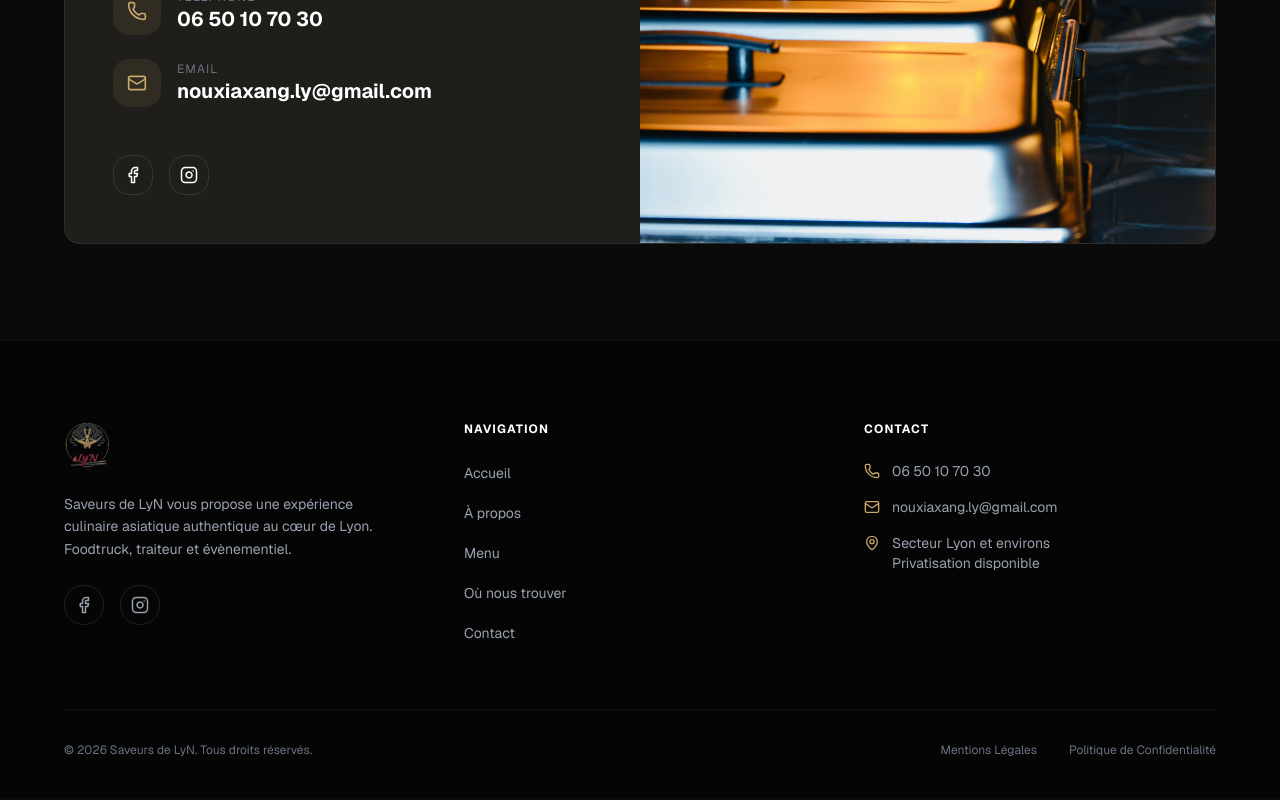
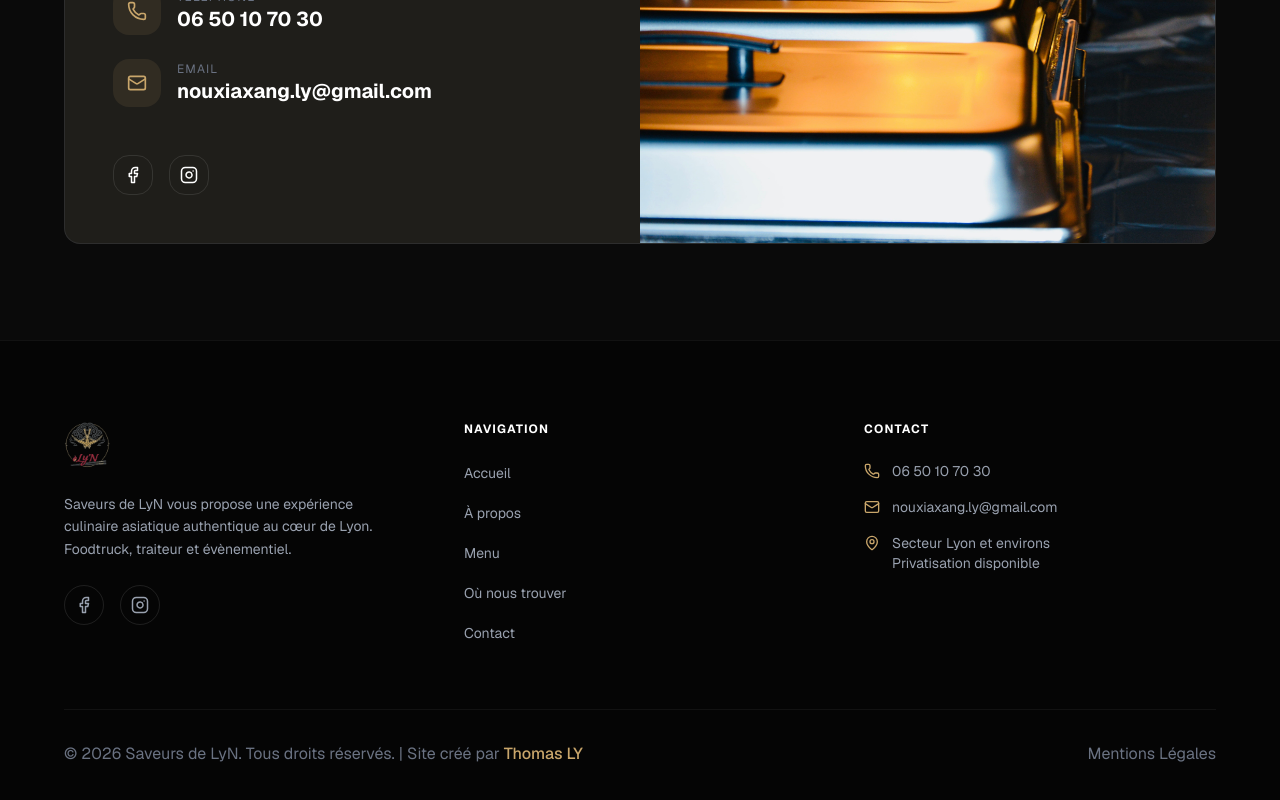
Before and after one commit to lythomm/saveurs-ly-n, a Vue app: page / in a window 1280 px wide. Shown: the part 5220-6020 px from the top of the page. Built offline with nearby package versions, Linux system fonts and the light colour scheme.

Commit message:
update footer and legal

```diff
--- a/src/components/Footer.vue
+++ b/src/components/Footer.vue
@@ -2,7 +2,7 @@
 import { Facebook, Instagram, Mail, Phone, MapPin } from "lucide-vue-next";
 import logoUrl from "../assets/logo.png";
 
-const emit = defineEmits(['open-legal']);
+const emit = defineEmits(["open-legal"]);
 
 const navLinks = [
   { name: "Accueil", href: "#home" },
@@ -24,7 +24,8 @@ const navLinks = [
               <img :src="logoUrl" alt="LyN Logo" class="h-12 w-auto" />
             </a>
             <p class="text-gray-400 leading-relaxed text-sm max-w-xs">
-              Saveurs de LyN vous propose une expérience culinaire asiatique authentique au cœur de Lyon. Foodtruck, traiteur et évènementiel.
+              Saveurs de LyN vous propose une expérience culinaire asiatique
+              authentique au cœur de Lyon. Foodtruck, traiteur et évènementiel.
             </p>
             <div class="flex gap-4">
               <a
@@ -46,7 +47,11 @@ const navLinks = [
 
           <!-- Quick Links -->
           <div>
-            <h3 class="text-white font-bold mb-6 uppercase tracking-widest text-xs">Navigation</h3>
+            <h3
+              class="text-white font-bold mb-6 uppercase tracking-widest text-xs"
+            >
+              Navigation
+            </h3>
             <ul class="flex flex-col gap-4">
               <li v-for="link in navLinks" :key="link.name">
                 <a
@@ -61,36 +66,68 @@ const navLinks = [
 
           <!-- Contact Info -->
           <div>
-            <h3 class="text-white font-bold mb-6 uppercase tracking-widest text-xs">Contact</h3>
+            <h3
+              class="text-white font-bold mb-6 uppercase tracking-widest text-xs"
+            >
+              Contact
+            </h3>
             <ul class="flex flex-col gap-4">
               <li>
-                <a href="tel:0650107030" class="flex items-center gap-3 text-gray-400 hover:text-gold transition-colors text-sm group">
+                <a
+                  href="tel:0650107030"
+                  class="flex items-center gap-3 text-gray-400 hover:text-gold transition-colors text-sm group"
+                >
                   <Phone :size="16" class="text-gold" />
                   06 50 10 70 30
                 </a>
               </li>
               <li>
-                <a href="mailto:nouxiaxang.ly@gmail.com" class="flex items-center gap-3 text-gray-400 hover:text-gold transition-colors text-sm group">
+                <a
+                  href="mailto:nouxiaxang.ly@gmail.com"
+                  class="flex items-center gap-3 text-gray-400 hover:text-gold transition-colors text-sm group"
+                >
                   <Mail :size="16" class="text-gold" />
                   nouxiaxang.ly@gmail.com
                 </a>
               </li>
               <li class="flex items-start gap-3 text-gray-400 text-sm">
                 <MapPin :size="16" class="text-gold mt-0.5 shrink-0" />
-                <span>Secteur Lyon et environs<br />Privatisation disponible</span>
+                <span
+                  >Secteur Lyon et environs<br />Privatisation disponible</span
+                >
               </li>
             </ul>
           </div>
         </div>
 
         <!-- Bottom Bar -->
-        <div class="pt-8 border-t border-white/5 flex flex-col md:flex-row justify-between items-center gap-6 text-xs text-gray-500">
-          <div>
-            © {{ new Date().getFullYear() }} Saveurs de LyN. Tous droits réservés.
+        <div
+          class="pt-8 border-t border-white/5 flex flex-col md:flex-row justify-between items-center gap-6 text-md text-gray-500"
+        >
+          <div class="text-center md:text-left flex gap-1">
+            <p>
+              © {{ new Date().getFullYear() }} Saveurs de LyN. Tous droits
+              réservés.
+            </p>
+            <p>
+              | Site créé par
+              <a
+                href="https://thomas-ly.vercel.app/"
+                target="_blank"
+                rel="noopener noreferrer"
+                class="text-gold font-medium hover:underline cursor-pointer"
+              >
+                Thomas LY
+              </a>
+            </p>
           </div>
           <div class="flex gap-8">
-            <button @click="emit('open-legal')" class="hover:text-gold transition-colors cursor-pointer">Mentions Légales</button>
-            <button @click="emit('open-legal')" class="hover:text-gold transition-colors cursor-pointer">Politique de Confidentialité</button>
+            <button
+              @click="emit('open-legal')"
+              class="hover:text-gold transition-colors cursor-pointer"
+            >
+              Mentions Légales
+            </button>
           </div>
         </div>
       </div>
--- a/src/components/Legal.vue
+++ b/src/components/Legal.vue
@@ -51,11 +51,11 @@ const emit = defineEmits(["close"]);
               </h2>
               <p>
                 Le site internet <strong>Saveurs de LyN</strong> est édité par
-                l'entreprise individuelle [NOM DE L'ENTREPRISE], domiciliée à
-                [ADRESSE DU SIÈGE SOCIAL].
+                l'entreprise individuelle <strong>Nou LY</strong>, domiciliée au
+                <strong>15, rue Marcel Paul, 69520 Grigny</strong>.
               </p>
               <ul class="mt-4 space-y-2">
-                <li><strong>SIRET :</strong> [VOTRE NUMÉRO SIRET]</li>
+                <li><strong>SIRET :</strong> 939 849 659 00015</li>
                 <li>
                   <strong>Responsable de la publication :</strong> Nouxiaxang Ly
                 </li>
@@ -67,9 +67,7 @@ const emit = defineEmits(["close"]);
             <div>
               <h2 class="text-xl font-bold text-white mb-4">2. Hébergement</h2>
               <p>
-                Le site est hébergé par [NOM DE L'HÉBERGEUR (ex: Vercel,
-                Netlify, Hostinger)], dont le siège social est situé à [ADRESSE
-                DE L'HÉBERGEUR].
+                Le site est hébergé par <strong>Vercel Inc.</strong>, situé au 340 S Lemon Ave #4133, Walnut, CA 91789, USA.
               </p>
             </div>
 
@@ -96,76 +94,20 @@ const emit = defineEmits(["close"]);
                 public et le respect des normes d'hygiène alimentaire.
               </p>
             </div>
-          </div>
-        </section>
-
-        <!-- Politique de Confidentialité -->
-        <section id="politique-confidentialite">
-          <h1 class="text-4xl font-display mb-12 gold-gradient">
-            Politique de Confidentialité
-          </h1>
-
-          <div class="space-y-10 text-gray-300 leading-relaxed">
-            <div>
-              <h2 class="text-xl font-bold text-white mb-4">
-                1. Collecte des données
-              </h2>
-              <p>
-                Nous collectons des informations lorsque vous utilisez notre
-                formulaire de contact ou que vous nous appelez :
-              </p>
-              <ul class="list-disc list-inside mt-4 space-y-2 ml-4">
-                <li>Nom et prénom</li>
-                <li>Adresse e-mail</li>
-                <li>Numéro de téléphone</li>
-                <li>Détails de l'évènement (pour les demandes de traiteur)</li>
-              </ul>
-            </div>
 
             <div>
               <h2 class="text-xl font-bold text-white mb-4">
-                2. Utilisation des informations
+                5. Protection des données et Cookies
               </h2>
               <p>
-                Toutes les informations que nous recueillons auprès de vous
-                peuvent être utilisées pour :
+                Conformément au RGPD, nous nous engageons à protéger vos données personnelles.
               </p>
               <ul class="list-disc list-inside mt-4 space-y-2 ml-4">
-                <li>Vous contacter par e-mail ou téléphone</li>
-                <li>Répondre à vos demandes de devis ou de privatisation</li>
-                <li>Améliorer nos services et nos offres</li>
+                <li><strong>Données collectées :</strong> Les seules données collectées sont celles que vous nous transmettez volontairement par email ou téléphone pour vos demandes de devis ou de réservation.</li>
+                <li><strong>Utilisation :</strong> Ces informations sont uniquement utilisées pour répondre à vos demandes et ne sont jamais cédées à des tiers.</li>
+                <li><strong>Cookies :</strong> Ce site utilise uniquement des cookies techniques nécessaires au bon fonctionnement et des outils d'analyse d'audience anonymisés.</li>
+                <li><strong>Vos droits :</strong> Vous pouvez demander la suppression de vos données de contact à tout moment en nous écrivant à <strong>nouxiaxang.ly@gmail.com</strong>.</li>
               </ul>
-            </div>
-
-            <div>
-              <h2 class="text-xl font-bold text-white mb-4">
-                3. Conservation des données
-              </h2>
-              <p>
-                Vos données personnelles sont conservées pendant une durée de 3
-                ans à compter du dernier contact, sauf obligation légale de
-                conservation plus longue.
-              </p>
-            </div>
-
-            <div>
-              <h2 class="text-xl font-bold text-white mb-4">4. Vos droits</h2>
-              <p>
-                Conformément au RGPD, vous disposez d'un droit d'accès, de
-                rectification, de portabilité et d'effacement de vos données.
-                Pour exercer ces droits, vous pouvez nous contacter à l'adresse
-                suivante : <strong>nouxiaxang.ly@gmail.com</strong>.
-              </p>
-            </div>
-
-            <div>
-              <h2 class="text-xl font-bold text-white mb-4">5. Cookies</h2>
-              <p>
-                Ce site utilise des cookies techniques nécessaires à son bon
-                fonctionnement. Nous pouvons également utiliser des outils
-                d'analyse (comme Google Analytics) pour mesurer l'audience du
-                site, de manière anonymisée.
-              </p>
             </div>
           </div>
         </section>
```
